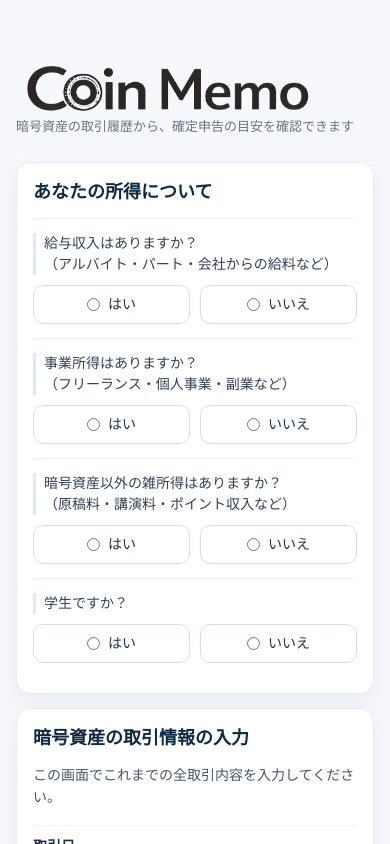
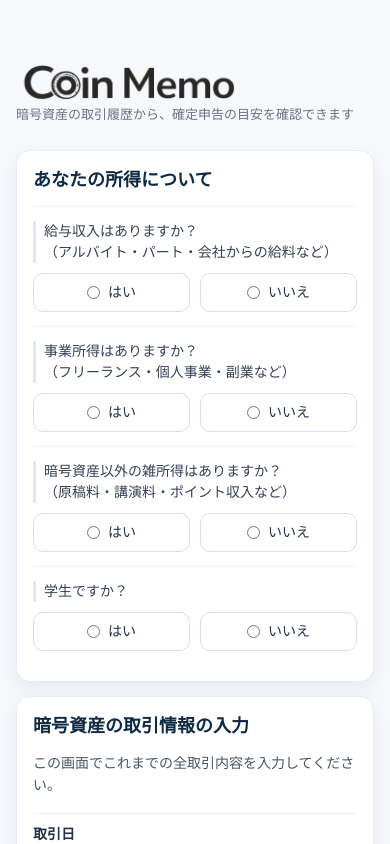
Before and after one commit to yanoyuzuki118-netizen/crypto-tax-tool, a Next.js app: page / in a window 390 px wide. Shown: the top 844 px of the page. Built offline with nearby package versions, Linux system fonts and the light colour scheme.

Commit message:
trigger redeploy

```diff
--- a/app/page.module.css
+++ b/app/page.module.css
@@ -1077,3 +1077,28 @@
     line-height: 1.7;
   }
 }
+
+.logo {
+  display: block;
+  width: 200px;     /* ←ここを小さくすると縮む */
+  height: auto;     /* ←これが超重要（縦横比維持） */
+  max-width: 100%;
+  object-fit: contain;
+}
+
+@media (max-width: 600px) {
+  .logoBlock {
+    align-items: flex-start;
+    text-align: left;
+  }
+
+  .tagline {
+    text-align: left;
+    margin-left: 0;
+  }
+}
+
+@media (max-width: 600px){
+  .logo{ width: 220px; }
+  .tagline{ --logoTextOffset: 8px; }
+}
```
